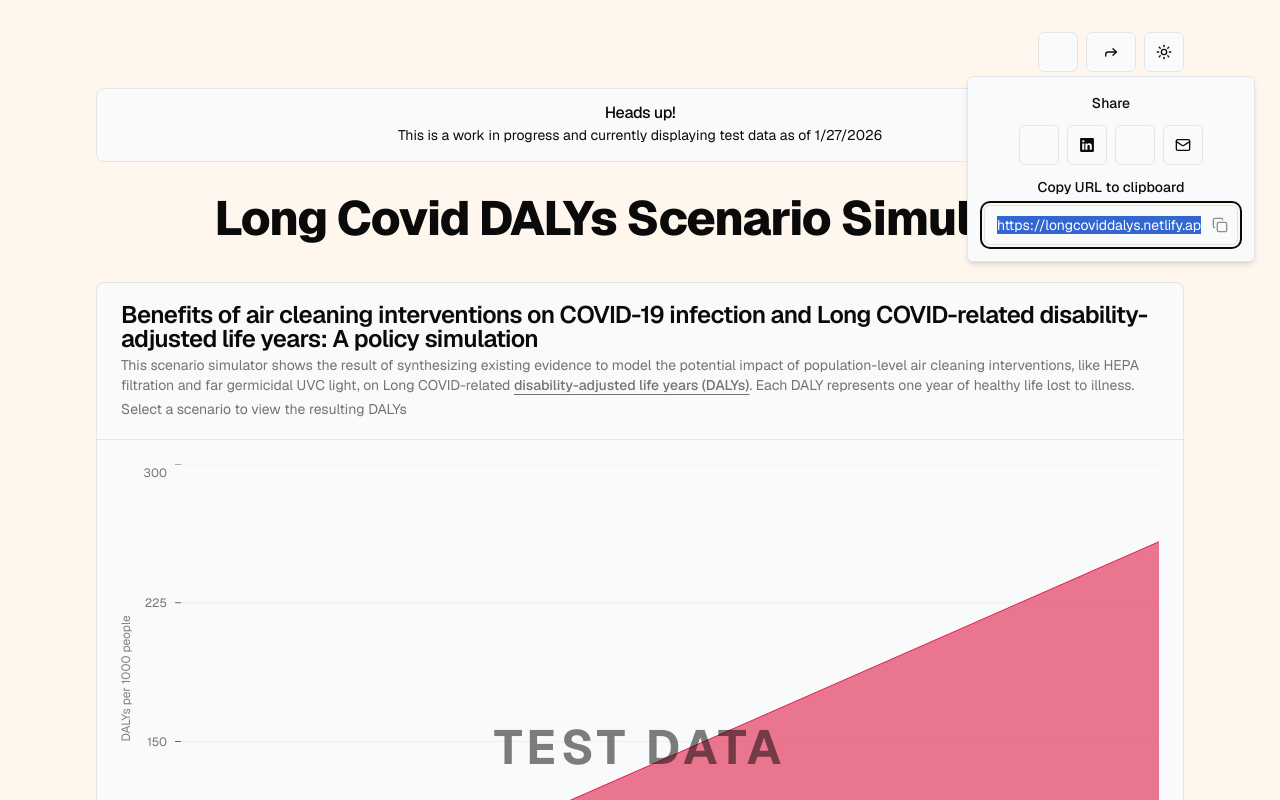
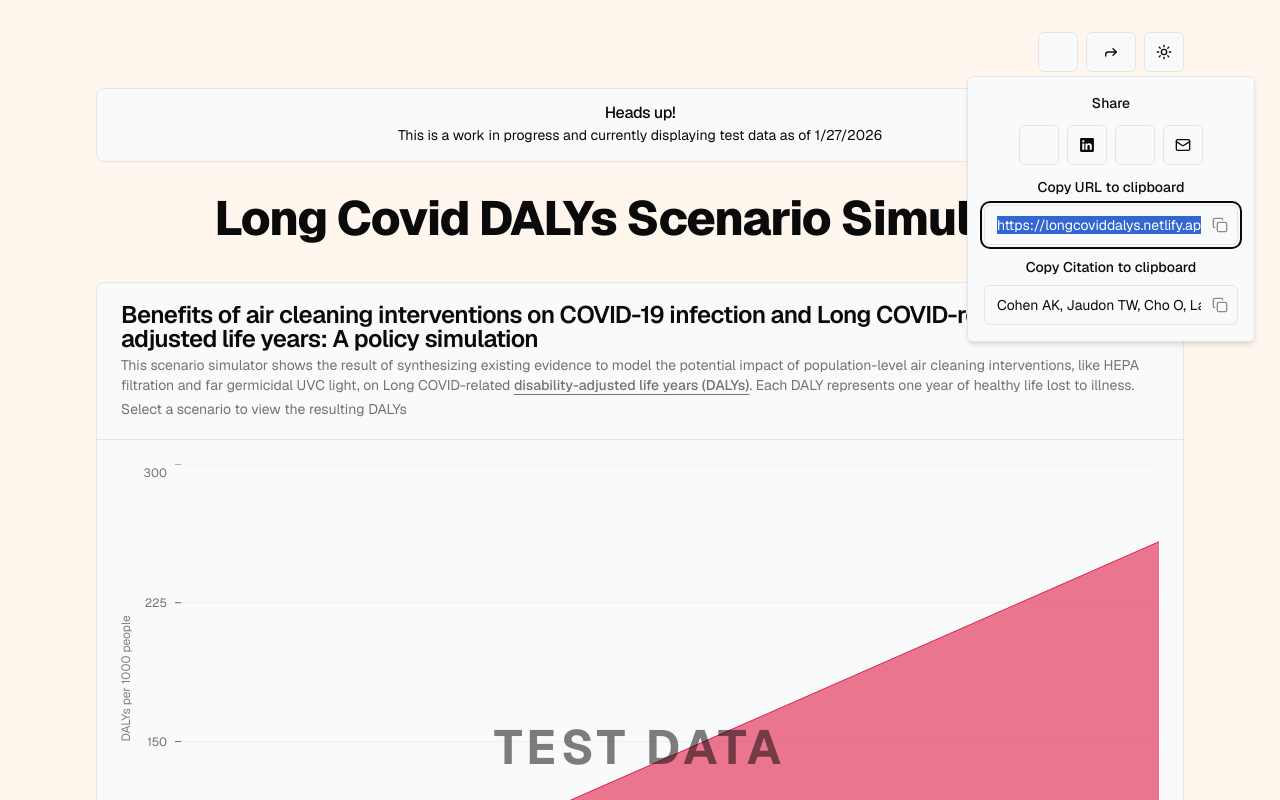
Before and after one commit to DevinCLane/long-covid-dalys, a React (Vite) app: page / in a window 1280 px wide. Both pictures are taken after a click on the button 1111 px from the left and 52 px from the top of the page. Shown: the top 800 px of the page. Built offline with nearby package versions, Linux system fonts and the light colour scheme; some icons are missing.

Commit message:
refactor: copyable input as own component; copy citation added

```diff
--- /dev/null
+++ b/src/components/copyable-input.tsx
@@ -0,0 +1,79 @@
+import { useId, useRef, useState } from "react";
+import { Input } from "@/components/ui/input";
+import {
+  Tooltip,
+  TooltipContent,
+  TooltipTrigger,
+} from "@/components/ui/tooltip";
+import { CheckIcon, CopyIcon } from "lucide-react";
+import { cn } from "@/lib/utils";
+
+interface CopyableInputProps {
+  copyableInput: string;
+  ariaLabel: string;
+}
+
+export default function CopyableInput({
+  copyableInput,
+  ariaLabel,
+}: CopyableInputProps) {
+  const id = useId();
+  const [copied, setCopied] = useState<boolean>(false);
+  const inputRef = useRef<HTMLInputElement>(null);
+
+  const handleCopy = () => {
+    if (inputRef.current) {
+      navigator.clipboard.writeText(inputRef.current.value);
+      setCopied(true);
+      setTimeout(() => setCopied(false), 1500);
+    }
+  };
+
+  return (
+    <div className="relative">
+      <Input
+        ref={inputRef}
+        id={id}
+        className="bg-card pe-9"
+        type="text"
+        defaultValue={copyableInput}
+        aria-label={ariaLabel}
+        readOnly
+      />
+      <Tooltip>
+        <TooltipTrigger asChild>
+          <button
+            onClick={handleCopy}
+            className="absolute inset-y-0 end-0 flex h-full w-9 items-center justify-center rounded-e-md text-muted-foreground/80 outline-none transition-[color,box-shadow] hover:text-foreground focus:z-10 focus-visible:border-ring focus-visible:ring-[3px] focus-visible:ring-ring/50 disabled:pointer-events-none disabled:cursor-not-allowed"
+            aria-label={copied ? "Copied" : "Copy to clipboard"}
+            disabled={copied}
+          >
+            <div
+              className={cn(
+                "transition-all",
+                copied ? "scale-100 opacity-100" : "scale-0 opacity-0",
+              )}
+            >
+              <CheckIcon
+                className="stroke-emerald-500"
+                size={16}
+                aria-hidden="true"
+              />
+            </div>
+            <div
+              className={cn(
+                "absolute transition-all",
+                copied ? "scale-0 opacity-0" : "scale-100 opacity-100",
+              )}
+            >
+              <CopyIcon size={16} aria-hidden="true" />
+            </div>
+          </button>
+        </TooltipTrigger>
+        <TooltipContent className="px-2 py-1 text-xs">
+          Copy URL to clipboard
+        </TooltipContent>
+      </Tooltip>
+    </div>
+  );
+}
--- a/src/components/share-button.tsx
+++ b/src/components/share-button.tsx
@@ -17,20 +17,9 @@ import {
   TooltipProvider,
   TooltipTrigger,
 } from "@/components/ui/tooltip";
+import CopyableInput from "@/components/copyable-input";
 
 export default function ShareButton() {
-  const id = useId();
-  const [copied, setCopied] = useState<boolean>(false);
-  const inputRef = useRef<HTMLInputElement>(null);
-
-  const handleCopy = () => {
-    if (inputRef.current) {
-      navigator.clipboard.writeText(inputRef.current.value);
-      setCopied(true);
-      setTimeout(() => setCopied(false), 1500);
-    }
-  };
-
   return (
     <TooltipProvider delayDuration={0}>
       <div className="flex flex-col gap-4">
@@ -63,7 +52,6 @@ export default function ShareButton() {
                       variant="outline"
                       aria-label="Share on BlueSky"
                     >
-                      {/* todo: tag myself? */}
                       <a
                         href="https://bsky.app/intent/compose?text=https%3A%2F%2Flongcoviddalys.netlify.app%2F%20%40devinlane.com"
                         target="_blank"
@@ -150,55 +138,19 @@ export default function ShareButton() {
               </div>
               <div className="space-y-2">
                 <div className="text-sm font-medium">Copy URL to clipboard</div>
-                <div className="relative">
-                  <Input
-                    ref={inputRef}
-                    id={id}
-                    className="bg-card pe-9"
-                    type="text"
-                    defaultValue="https://longcoviddalys.netlify.app/"
-                    aria-label="Share link"
-                    readOnly
-                  />
-                  <Tooltip>
-                    <TooltipTrigger asChild>
-                      <button
-                        onClick={handleCopy}
-                        className="absolute inset-y-0 end-0 flex h-full w-9 items-center justify-center rounded-e-md text-muted-foreground/80 outline-none transition-[color,box-shadow] hover:text-foreground focus:z-10 focus-visible:border-ring focus-visible:ring-[3px] focus-visible:ring-ring/50 disabled:pointer-events-none disabled:cursor-not-allowed"
-                        aria-label={copied ? "Copied" : "Copy to clipboard"}
-                        disabled={copied}
-                      >
-                        <div
-                          className={cn(
-                            "transition-all",
-                            copied
-                              ? "scale-100 opacity-100"
-                              : "scale-0 opacity-0",
-                          )}
-                        >
-                          <CheckIcon
-                            className="stroke-emerald-500"
-                            size={16}
-                            aria-hidden="true"
-                          />
-                        </div>
-                        <div
-                          className={cn(
-                            "absolute transition-all",
-                            copied
-                              ? "scale-0 opacity-0"
-                              : "scale-100 opacity-100",
-                          )}
-                        >
-                          <CopyIcon size={16} aria-hidden="true" />
-                        </div>
-                      </button>
-                    </TooltipTrigger>
-                    <TooltipContent className="px-2 py-1 text-xs">
-                      Copy URL to clipboard
-                    </TooltipContent>
-                  </Tooltip>
+                <CopyableInput
+                  copyableInput="https://longcoviddalys.netlify.app/"
+                  ariaLabel="Share link"
+                />
+              </div>
+              <div className="space-y-2">
+                <div className="text-sm font-medium">
+                  Copy Citation to clipboard
                 </div>
+                <CopyableInput
+                  copyableInput="Cohen AK, Jaudon TW, Cho O, Lane DC, Vogel JM. Benefits of air cleaning interventions on COVID-19 infection and Long COVID-related disability-adjusted life years: A policy simulation."
+                  ariaLabel="Citation"
+                />
               </div>
             </div>
           </PopoverContent>
```
